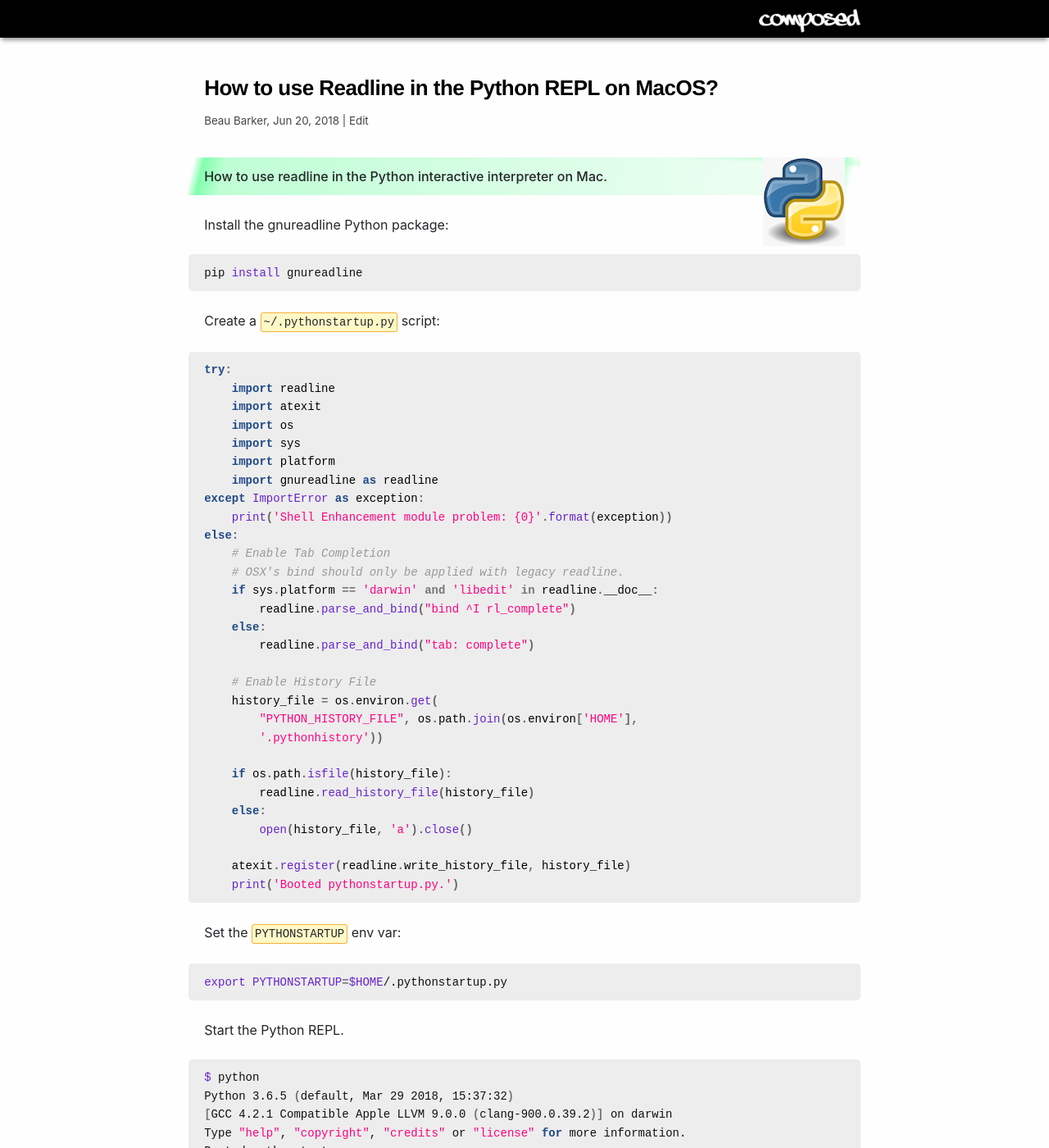
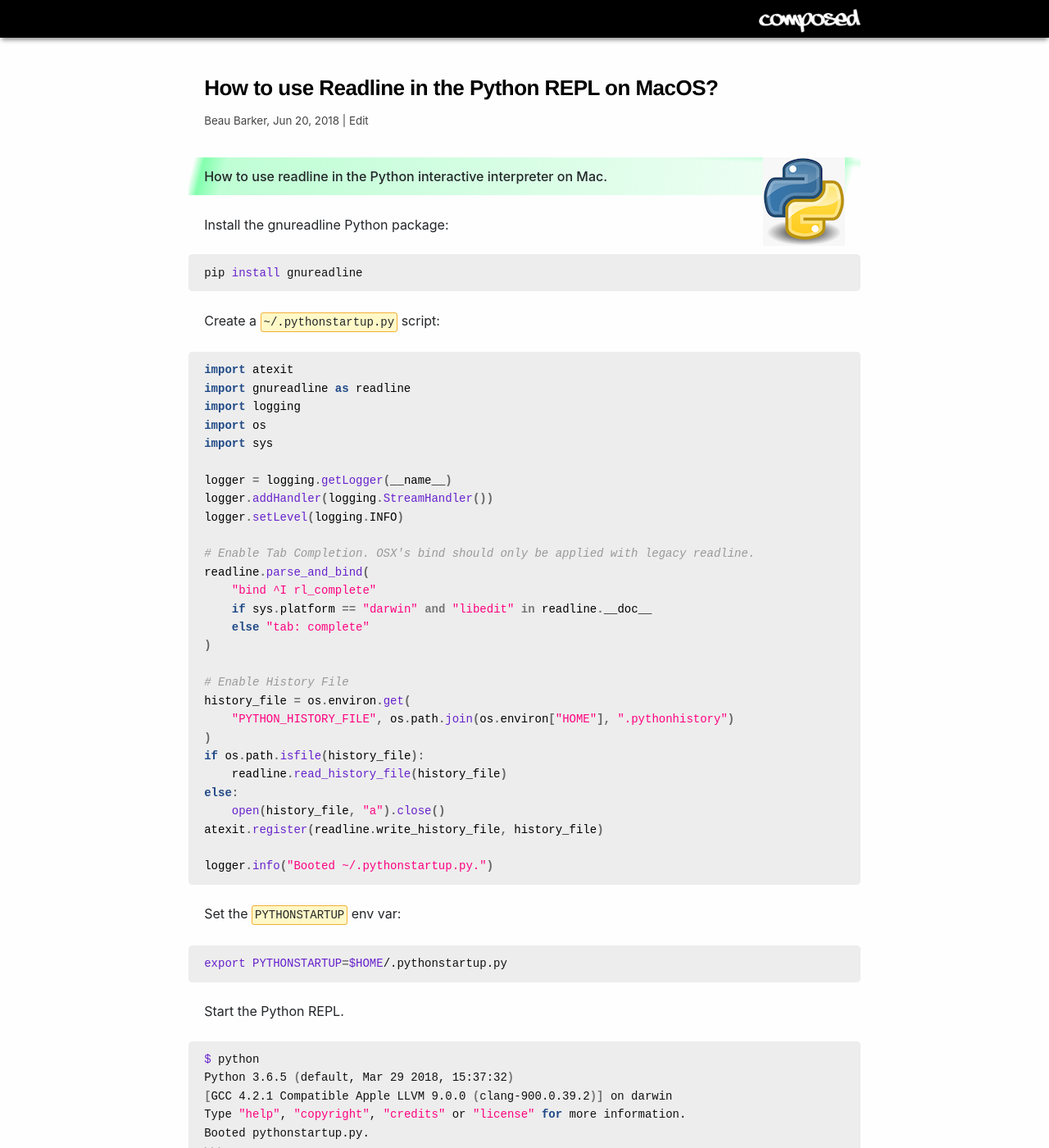
Before and after one commit to explodinglabs/explodinglabs.github.io, a Jekyll site: the page built from docs/_posts/python/2018-06-20-mac-repl-readline.markdown, in a window 1280 px wide and 1400 px high. Shown: the whole window at 82% size. Built offline with Jekyll 4.4.1, drawn with Linux system fonts in a browser that asks for light colours.

Commit message:
Update readline post

````diff
--- a/docs/_posts/python/2018-06-20-mac-repl-readline.markdown
+++ b/docs/_posts/python/2018-06-20-mac-repl-readline.markdown
@@ -20,35 +20,34 @@
 
 Create a `~/.pythonstartup.py` script:
 ```python
-try:
-    import readline
-    import atexit
-    import os
-    import sys
-    import platform
-    import gnureadline as readline
-except ImportError as exception:
-    print('Shell Enhancement module problem: {0}'.format(exception))
+import atexit
+import gnureadline as readline
+import logging
+import os
+import sys
+
+logger = logging.getLogger(__name__)
+logger.addHandler(logging.StreamHandler())
+logger.setLevel(logging.INFO)
+
+# Enable Tab Completion. OSX's bind should only be applied with legacy readline.
+readline.parse_and_bind(
+    "bind ^I rl_complete"
+    if sys.platform == "darwin" and "libedit" in readline.__doc__
+    else "tab: complete"
+)
+
+# Enable History File
+history_file = os.environ.get(
+    "PYTHON_HISTORY_FILE", os.path.join(os.environ["HOME"], ".pythonhistory")
+)
+if os.path.isfile(history_file):
+    readline.read_history_file(history_file)
 else:
-    # Enable Tab Completion
-    # OSX's bind should only be applied with legacy readline.
-    if sys.platform == 'darwin' and 'libedit' in readline.__doc__:
-        readline.parse_and_bind("bind ^I rl_complete")
-    else:
-        readline.parse_and_bind("tab: complete")
+    open(history_file, "a").close()
+atexit.register(readline.write_history_file, history_file)
 
-    # Enable History File
-    history_file = os.environ.get(
-        "PYTHON_HISTORY_FILE", os.path.join(os.environ['HOME'],
-        '.pythonhistory'))
-
-    if os.path.isfile(history_file):
-        readline.read_history_file(history_file)
-    else:
-        open(history_file, 'a').close()
-
-    atexit.register(readline.write_history_file, history_file)
-    print('Booted pythonstartup.py.')
+logger.info("Booted ~/.pythonstartup.py.")
 ```
 
 Set the `PYTHONSTARTUP` env var:
````
